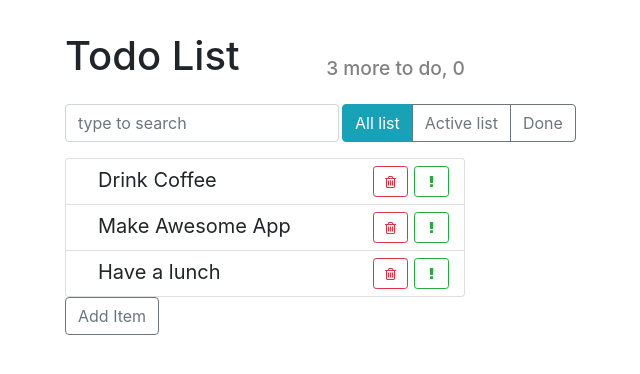
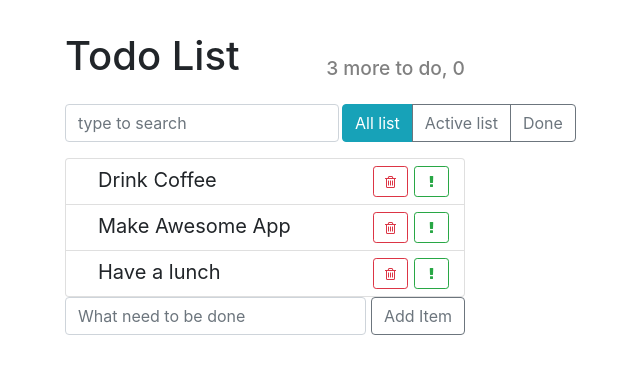
Before and after one commit to doppelgangger11/react_todo, a React (Create React App) app: page / in a window 1280 px wide. Shown: the top 374 px of the page, without its empty margins (375-1015 px from the left). Built offline with nearby package versions, Linux system fonts and the light colour scheme.

Commit message:
step 32 Working with form add new Item with type new list item

```diff
--- a/src/components/App/App.js
+++ b/src/components/App/App.js
@@ -31,7 +31,6 @@ export default class App extends Component {
   deleteItem = (id) => {
     this.setState(({ todoData }) => {
       const idx = todoData.findIndex((element) => element.id === id);
-      // console.log(idx);
       const newArray = [...todoData.slice(0, idx), ...todoData.slice(idx + 1)];
       return {
         todoData: newArray,
@@ -43,7 +42,6 @@ export default class App extends Component {
     const newItem = this.createTodoItem(text);
 
     this.setState(({ todoData }) => {
-      // todoDate.push(newItem);
       const newArr = [...todoData, newItem];
       return {
         todoData: newArr,
--- a/src/components/ItemAddForm/ItemAddForm.css
+++ b/src/components/ItemAddForm/ItemAddForm.css
@@ -1,3 +1,7 @@
-.item-add-form .item-add-form {
+.item-add-form input .item-add-form {
   margin-top: 10px;
 }
+
+.item-add-form input {
+  margin-right: 5px;
+}
--- a/src/components/ItemAddForm/ItemAddForm.js
+++ b/src/components/ItemAddForm/ItemAddForm.js
@@ -2,16 +2,30 @@ import React, { Component } from "react";
 import "./ItemAddForm.css";
 
 export default class ItemAddForm extends Component {
+  state = {
+    label: "",
+  };
+
+  onLabelChange = (e) => {
+    this.setState({
+      label: e.target.value,
+    });
+  };
+  onSubmit = (e) => {
+    e.preventDefault();
+    this.props.onItemAdded(this.state.label);
+  };
   render() {
     return (
-      <div className={"ItemAddForm"}>
-        <button
-          className={"btn btn-outline-secondary"}
-          onClick={() => this.props.onItemAdded("Hello World")}
-        >
-          Add Item
-        </button>
-      </div>
+      <form className={"item-add-form d-flex"} onSubmit={this.onSubmit}>
+        <input
+          type={"text"}
+          className={"form-control"}
+          onChange={this.onLabelChange}
+          placeholder={"What need to be done"}
+        />
+        <button className={"btn btn-outline-secondary"}>Add Item</button>
+      </form>
     );
   }
 }
```
